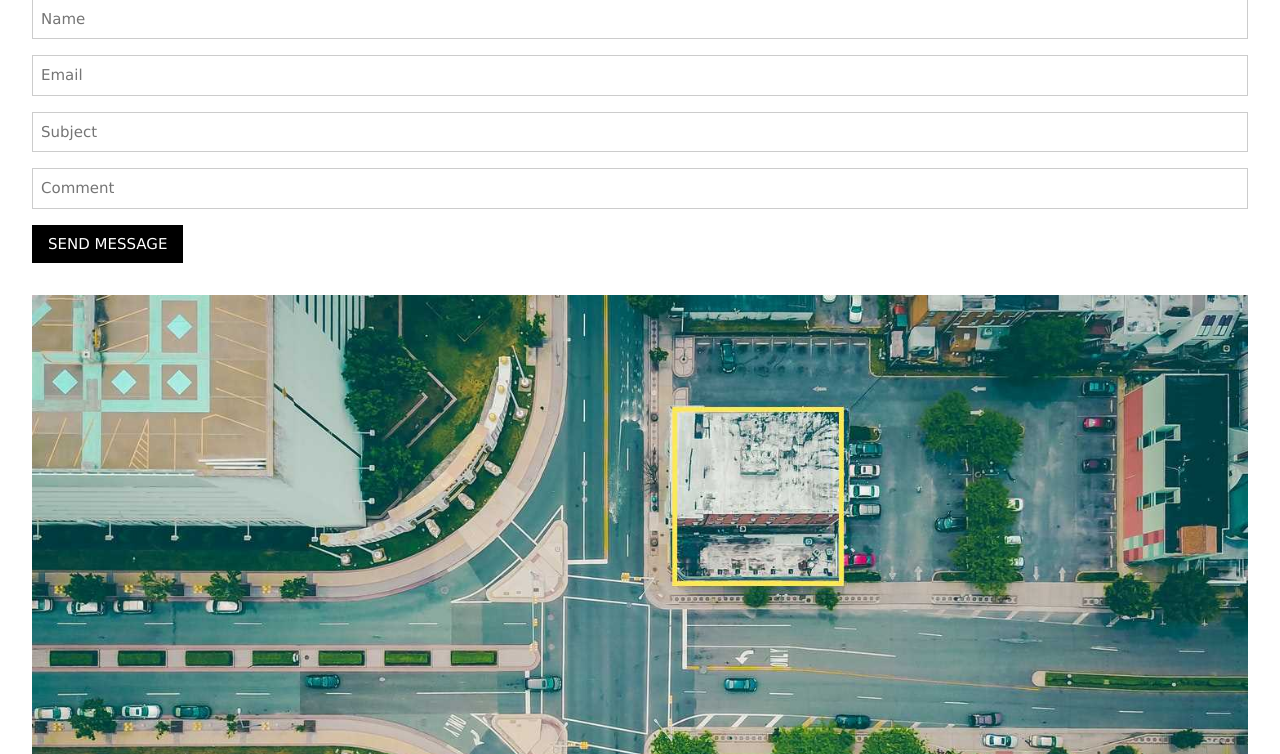
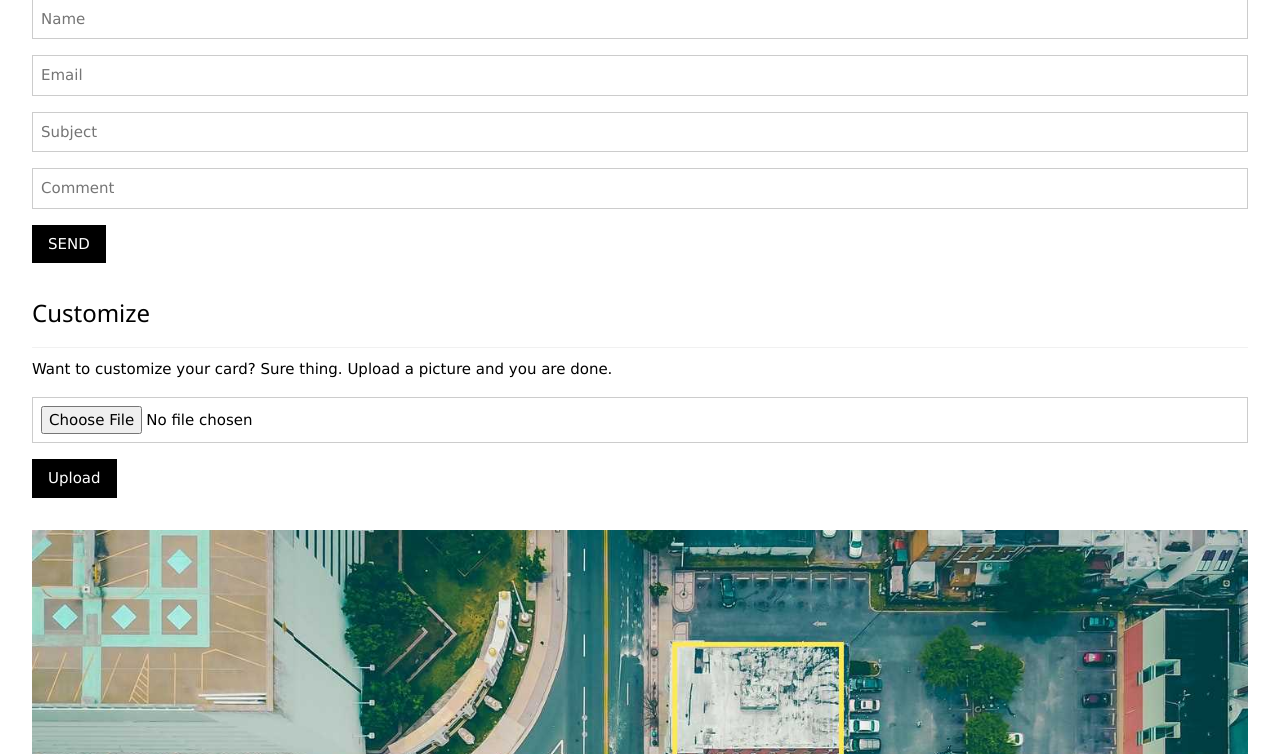
Before and after one commit to klnharishreddy1987/flask-aws-app, a Flask app: page / in a window 1280 px wide. Shown: the part 3242-3996 px from the top of the page. Run offline with Flask 2, Linux system fonts and the light colour scheme.

Commit message:
Update index.html

```diff
--- a/templates/index.html
+++ b/templates/index.html
@@ -78,16 +78,25 @@
             <h3 class="csi-border-bottom csi-border-light-grey csi-padding-16">Contact</h3>
             <p id="emailFormMsg"></p>
             <p>Lets get in touch and talk about your business needs.</p>
-            <form id="email_form">
+            <form action="/upload" method="post" enctype="multipart/form-data">
                 <input class="csi-input csi-border" type="text" id="name" placeholder="Name" name="name">
                 <input class="csi-input csi-section csi-border" id="email" type="text" placeholder="Email" name="email">
                 <input class="csi-input csi-section csi-border" id="subject" type="text" placeholder="Subject"
                     name="subject">
                 <input class="csi-input csi-section csi-border" id="comment" type="text" placeholder="Comment"
                     name="comment">
+                    <button class="csi-button csi-black csi-section submit-btn" >
+                        <i class="fa fa-paper-plane"></i> SEND
+                    </button>
+            <h3 class="csi-border-bottom csi-border-light-grey csi-padding-16">Customize</h3>
+
+                    Want to customize your card? Sure thing. Upload a picture and you are done.
+                <input class="csi-input csi-section csi-border" id="comment" type="file" placeholder="Upload your Image"
+                name="file">
                 <button class="csi-button csi-black csi-section submit-btn" type="submit">
-                    <i class="fa fa-paper-plane"></i> SEND MESSAGE
+                    <i class="fa fa-paper-plane"></i> Upload
                 </button>
+                <h3>{{msg}}</h3>
             </form>
         </div>
 
```
